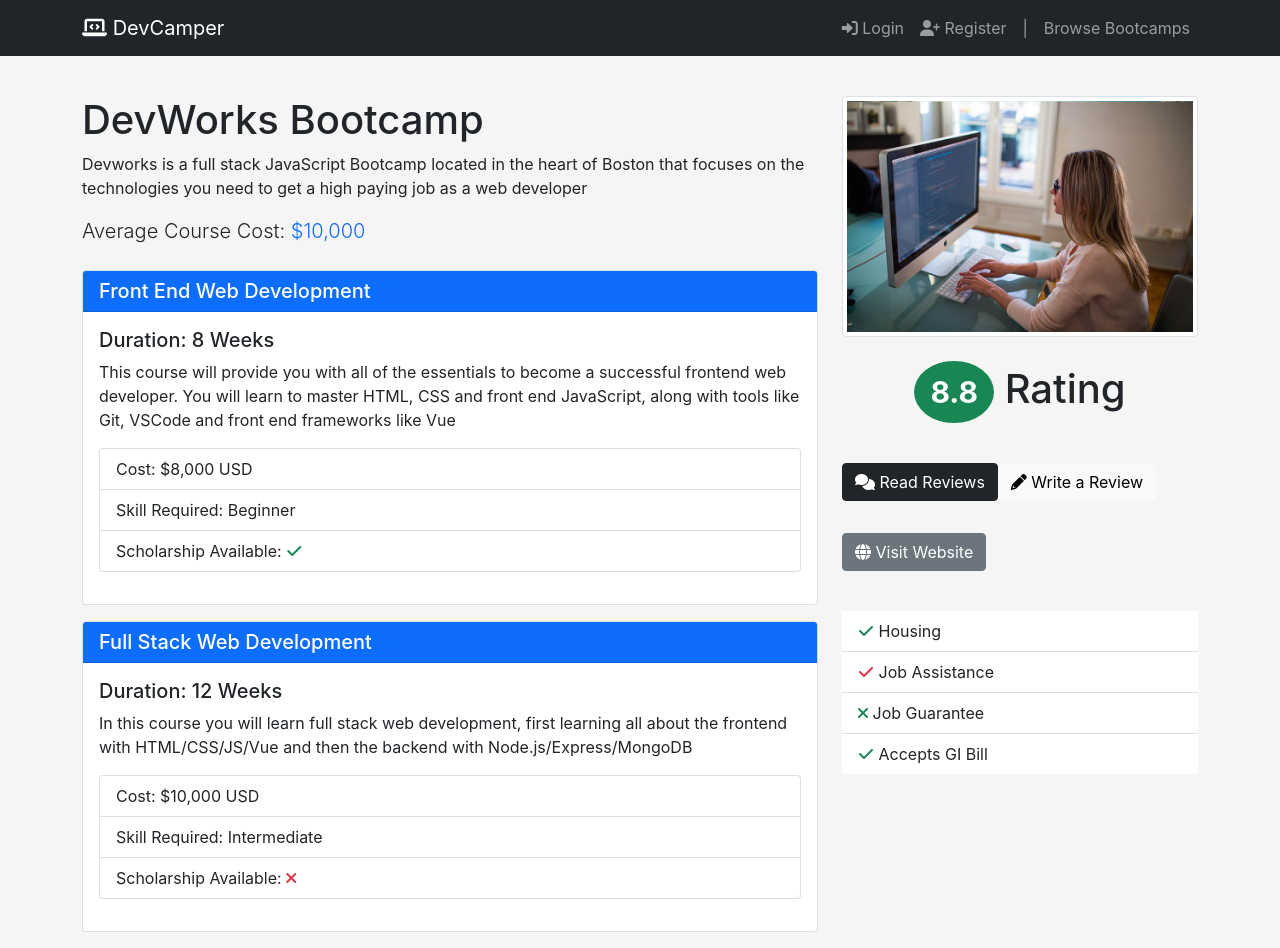
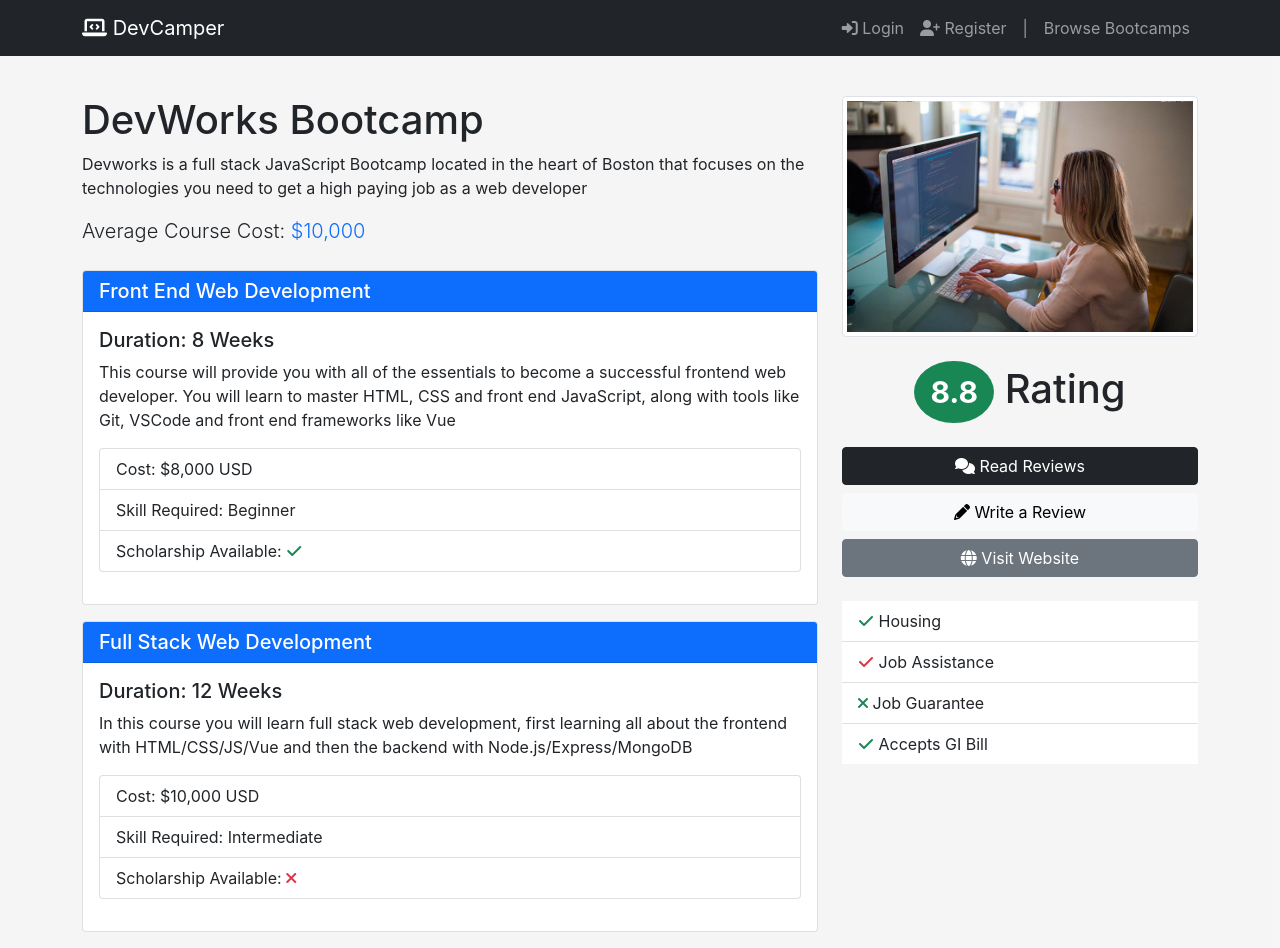
Before and after one commit to sholabioku/devcamper-api, a React (Create React App) app in the folder frontend/: page /bootcamps/1 in a window 1280 px wide. Built offline with nearby package versions, Linux system fonts and the light colour scheme.

Commit message:
Add buttons

```diff
--- a/frontend/src/pages/bootcamp/Bootcamp.jsx
+++ b/frontend/src/pages/bootcamp/Bootcamp.jsx
@@ -8,10 +8,11 @@ import {
   ListGroup,
   Row,
 } from 'react-bootstrap';
-import { Link, useParams } from 'react-router-dom';
+import { Link, useNavigate, useParams } from 'react-router-dom';
 import './bootcamp.css';
 
 const Bootcamp = () => {
+  const navigate = useNavigate();
   const params = useParams();
   const { id: bootcampId } = params;
   return (
@@ -90,24 +91,17 @@ const Bootcamp = () => {
               </Badge>{' '}
               Rating
             </h1>
-            <Link to="/reviews" className="btn btn-block btn-dark my-3">
-              <i className="fas fa-comments" /> Read Reviews
-            </Link>
-            <Link
-              type="button"
-              to="/add-review"
-              className="btn btn-light btn-block my-3"
-            >
-              <i className="fas fa-pencil-alt" /> Write a Review
-            </Link>
-            <Link
-              to="#"
-              type="button"
-              target="_blank"
-              className="btn btn-secondary btn-block my-3"
-            >
-              <i className="fas fa-globe" /> Visit Website
-            </Link>
+            <div className="d-grid gap-2">
+              <Button variant="dark" onClick={() => navigate('/reviews')}>
+                <i className="fas fa-comments" /> Read Reviews
+              </Button>
+              <Button variant="light" onClick={() => navigate('/add-review')}>
+                <i className="fas fa-pencil-alt" /> Write a Review
+              </Button>
+              <Button variant="secondary" target="_blank">
+                <i className="fas fa-globe" /> Visit Website
+              </Button>
+            </div>
 
             {/*        <div id="map" style={{ width: '100%', height: '300px' }}></div> */}
 
```
